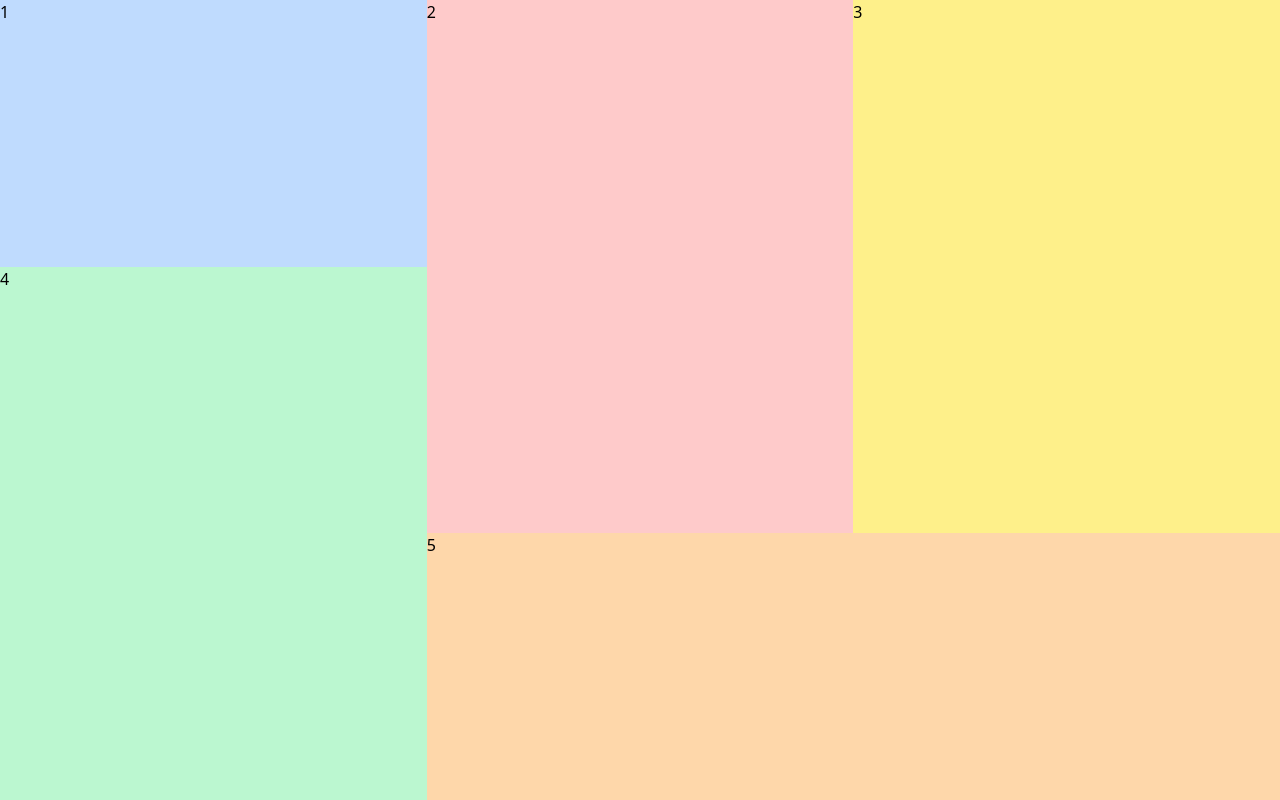
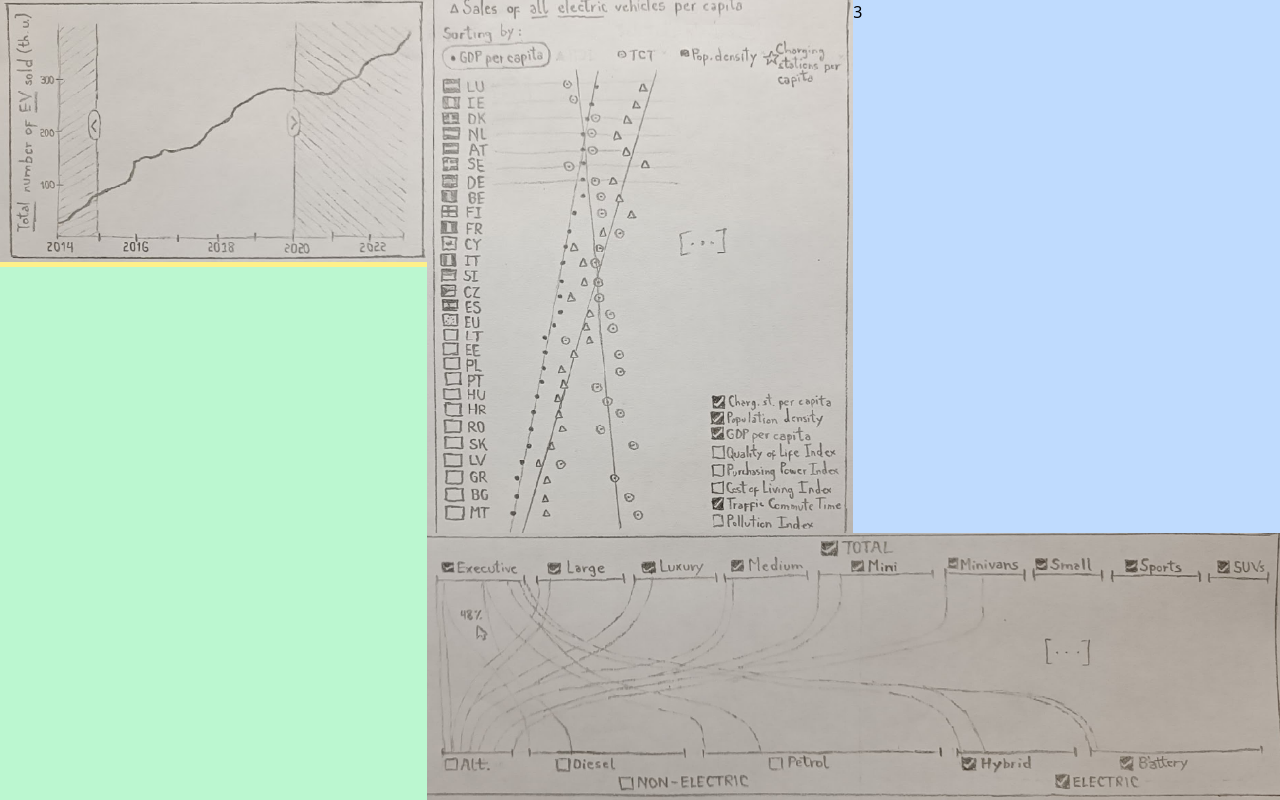
Before and after one commit to jjasferreira/eu-vehicles-js, a website: page src/index.html in a window 1280 px wide. Drawn offline with nearby package versions, Linux system fonts and the light colour scheme; files that its build step writes are made by us from their sources.

Commit message:
Add temporary images to the overall layout

```diff
--- a/src/index.html
+++ b/src/index.html
@@ -4,42 +4,44 @@
   <meta charset="UTF-8">
   <meta name="viewport" content="width=device-width, initial-scale=1.0">
   <link href="/dist/output.css" rel="stylesheet">
+  <script src="https://d3js.org/d3.v7.min.js"></script>
+  <script src="https://unpkg.com/topojson-client@3.1.0/dist/topojson-client.min.js"></script>
+  <script src="script.js"></script>
 </head>
-<body>
+<body onload="startDashboard()">
   <!-- Columns -->
   <div class="flex flex-col sm:flex-row">
     <!-- First column -->
     <div class="h-screen w-full sm:w-1/2 lg:w-1/3">
-      <div class="h-1/3 bg-blue-200">
-        <div id="idiom1">
-          1
+      <div class="h-1/3 bg-yellow-200">
+        <div id="idiom1" class="overflow-hidden w-full h-full">
+          <img src="../img/linechart.png" alt="Sketch of parallel sets graph" class="max-h-full max-w-full object-cover">
         </div>
       </div>
       <div class="h-2/3 bg-green-200">
-        <div id="idiom4">
-          4
-        </div>
+        <div id="idiom4"></div>
       </div>
     </div>
     <!-- Second column -->
     <div class="h-screen w-full sm:w-1/2 lg:w-2/3">
       <div class="h-2/3 flex">
         <div class="w-1/2 bg-red-200">
-          <div id="idiom2">
-            2
+          <div id="idiom2" class="overflow-hidden w-full h-full">
+            <img src="../img/cleveland.png" alt="Sketch of parallel sets graph" class="max-h-full w-full object-cover">
           </div>
         </div>
-        <div class="w-1/2 bg-yellow-200">
-          <div id="idiom3">
+        <div class="w-1/2 bg-blue-200">
+          <div id="idiom3" class="w-full h-full">
             3
           </div>
         </div>
       </div>
       <div class="h-1/3 bg-orange-200">
-        <div id="idiom5">
-          5
+        <div id="idiom5" class="overflow-hidden w-full h-full">
+          <img src="../img/parallelsets.png" alt="Sketch of parallel sets graph" class="h-full w-full object-cover">
         </div>
       </div>
+
     </div>
   </div>
 </body>
```
Also changed, not shown: img/cleveland.png (added), img/linechart.png (added), img/parallelsets.png (added).
